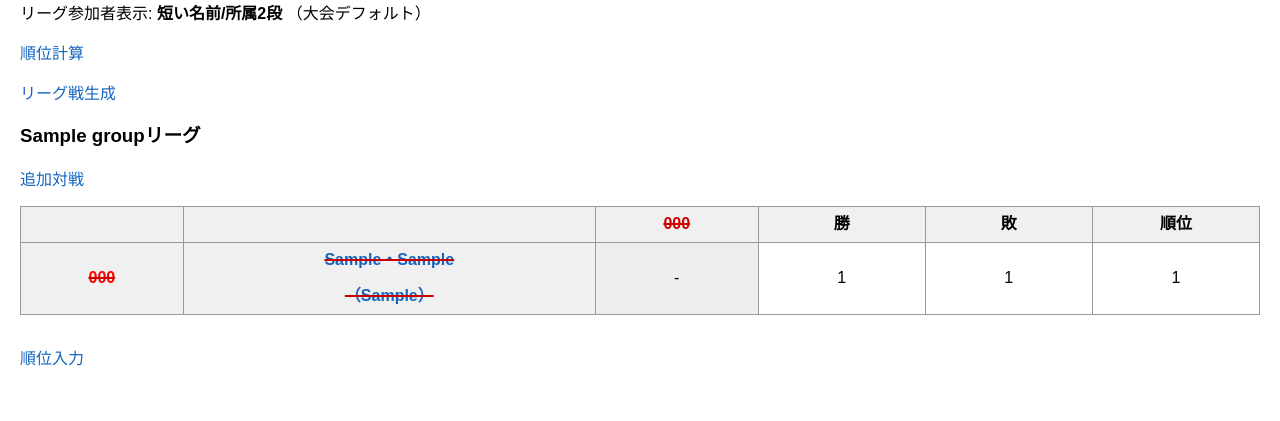
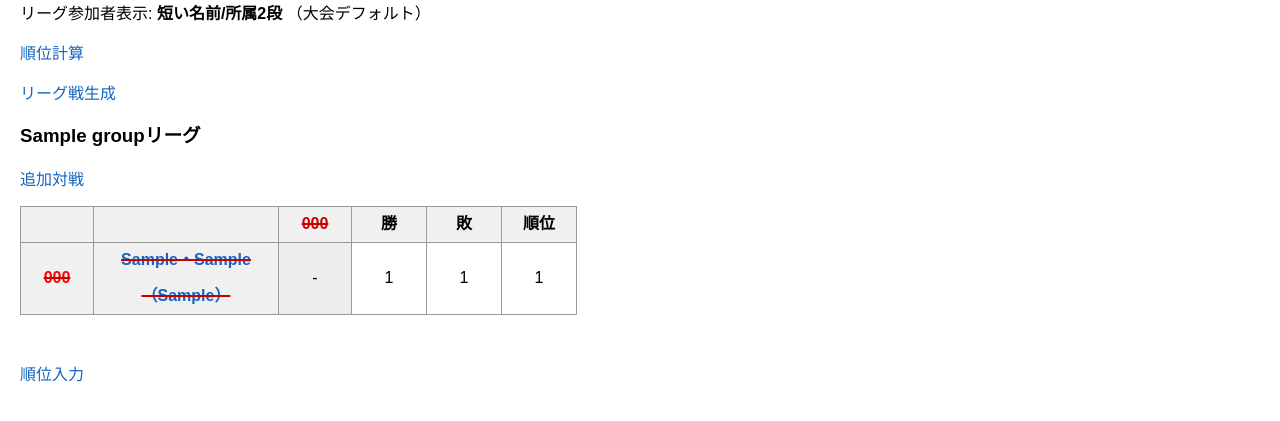
Before and after one commit to frm8c8cs9z-netizen/iscony, a Django app: page /category/1/ in a window 1280 px wide. Shown: the part 226-647 px from the top of the page. Run offline with Django 5.2, Linux system fonts and the light colour scheme; tables that the repository leaves empty hold one stand-in row (values such as "Sample post").

Commit message:
Keep round robin tables content width

```diff
--- a/stpro/core/templates/core/base.html
+++ b/stpro/core/templates/core/base.html
@@ -92,8 +92,9 @@
 
     .round-robin-table {
         table-layout: fixed;
-        width: max-content;
-        min-width: 100%;
+        width: fit-content;
+        min-width: 0;
+        display: inline-table;
     }
 
     .round-robin-table .rr-code-col {
--- a/stpro/core/templates/core/public_category_results.html
+++ b/stpro/core/templates/core/public_category_results.html
@@ -216,8 +216,9 @@
 
     .round-robin-table {
         table-layout: fixed;
-        width: max-content;
-        min-width: 100%;
+        width: fit-content;
+        min-width: 0;
+        display: inline-table;
     }
 
     .round-robin-table .rr-code-col {
```
Also changed, not shown: docs/worklog.md (+1 -0 lines), stpro/core/templates/core/category_detail.html (line endings or trailing spaces).
